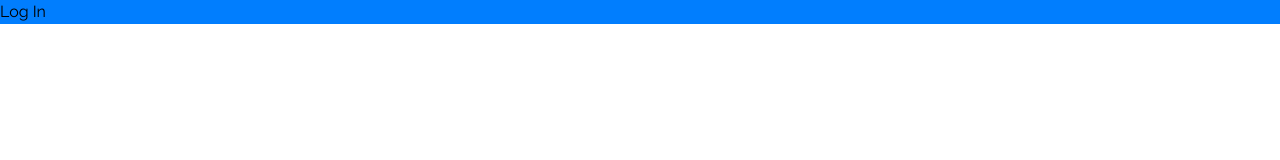
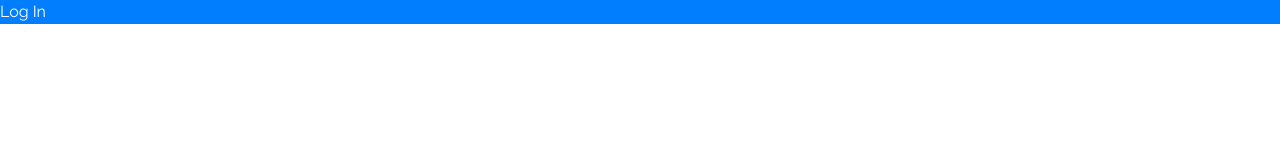
Before and after one commit to ozkalai/demo-streaming, a Next.js app: page / in a window 1280 px wide. Shown: the top 160 px of the page. Built offline with nearby package versions, Linux system fonts and the light colour scheme.

Commit message:
fixed content path for components

```diff
--- a/tailwind.config.js
+++ b/tailwind.config.js
@@ -1,7 +1,7 @@
 module.exports = {
   content: [
     "./pages/**/*.{js,ts,jsx,tsx}",
-    "./components/**/*.{js,ts,jsx,tsx}",
+    "./src/components/**/*.{js,ts,jsx,tsx}",
   ],
   theme: {
     extend: {
```
